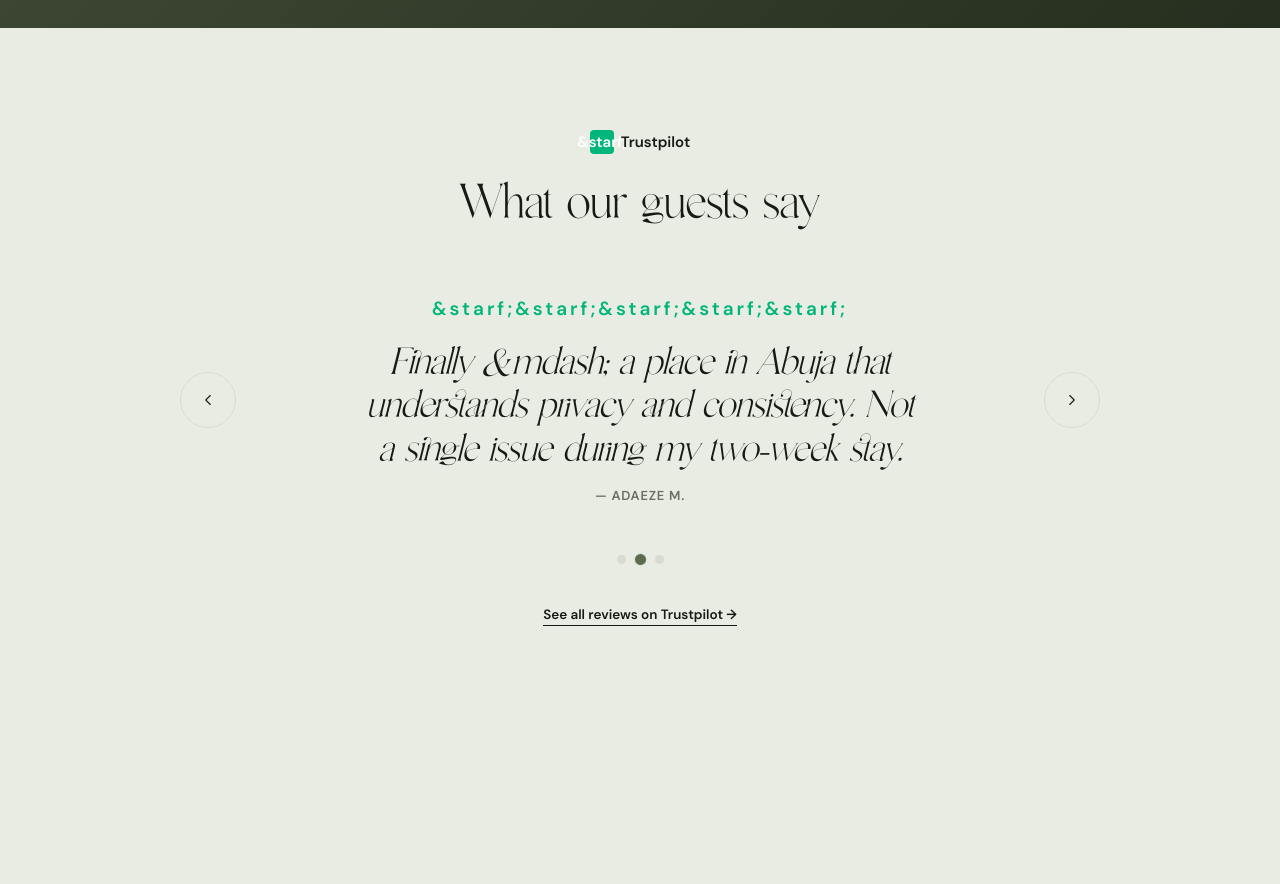
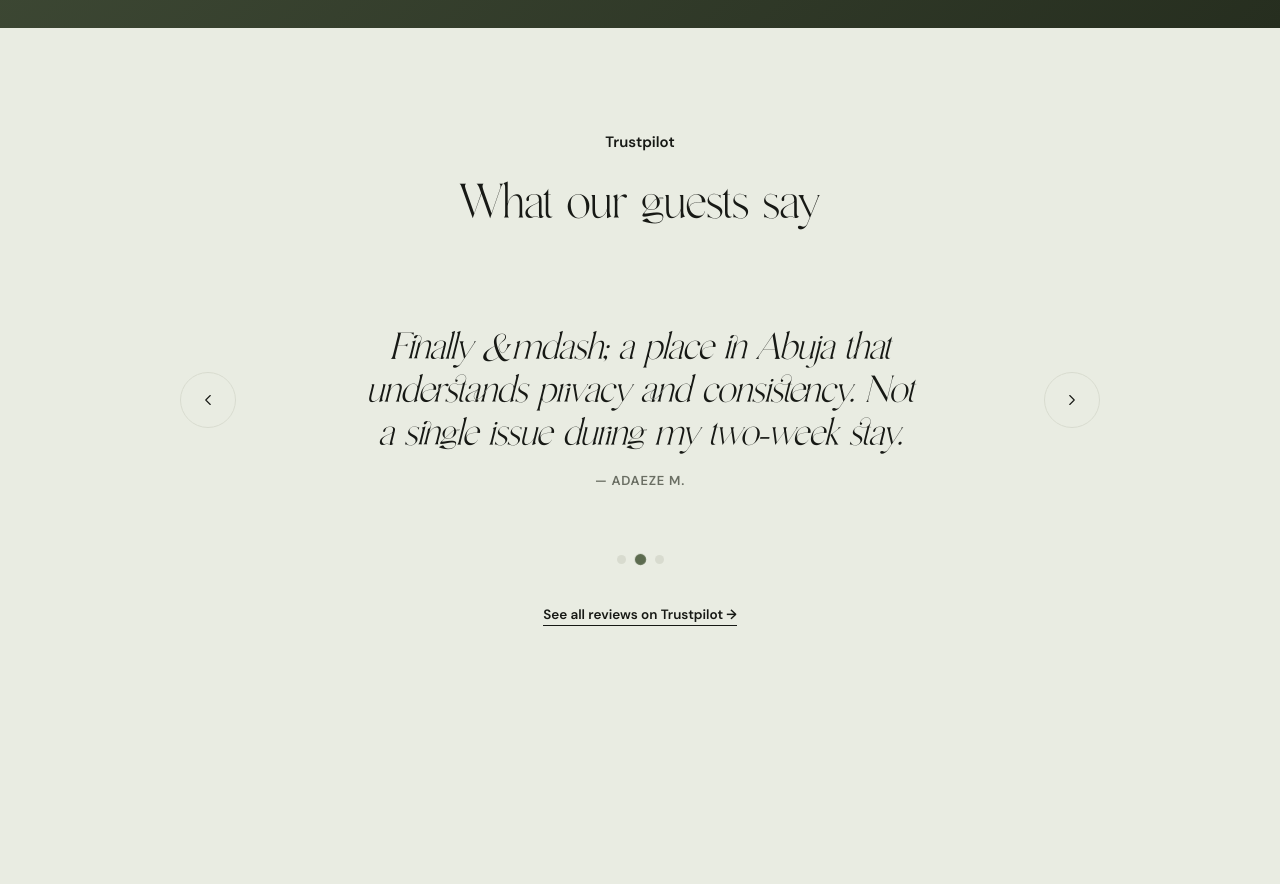
Before and after one commit to ejemi1989/checkbliss, a Next.js app: page / in a window 1280 px wide. Shown: the part 7580-8464 px from the top of the page. Built offline with nearby package versions, Linux system fonts and the light colour scheme; a web font is replaced by a local one.

Commit message:
fix: remove &starf; entities from landing page

```diff
--- a/app/landing-client.tsx
+++ b/app/landing-client.tsx
@@ -459,7 +459,7 @@ export function HomePageClient() {
         <div className="wrap">
           <div className="testi-head">
             <div className="tp-mark">
-              <span className="tp-star">&starf;</span> Trustpilot
+              Trustpilot
             </div>
             <h2 className="testi-title">What our guests say</h2>
           </div>
@@ -472,7 +472,7 @@ export function HomePageClient() {
             <div className="review-window">
               {TRUSTPILOT_REVIEWS.map((r, i) => (
                 <div key={i} className={`review${i === revIdx ? " active" : ""}`}>
-                  <div className="stars">&starf;&starf;&starf;&starf;&starf;</div>
+                  <div className="stars" />
                   <p>{r.text}</p>
                   <div className="r-by">&mdash; {r.by}</div>
                 </div>
```
